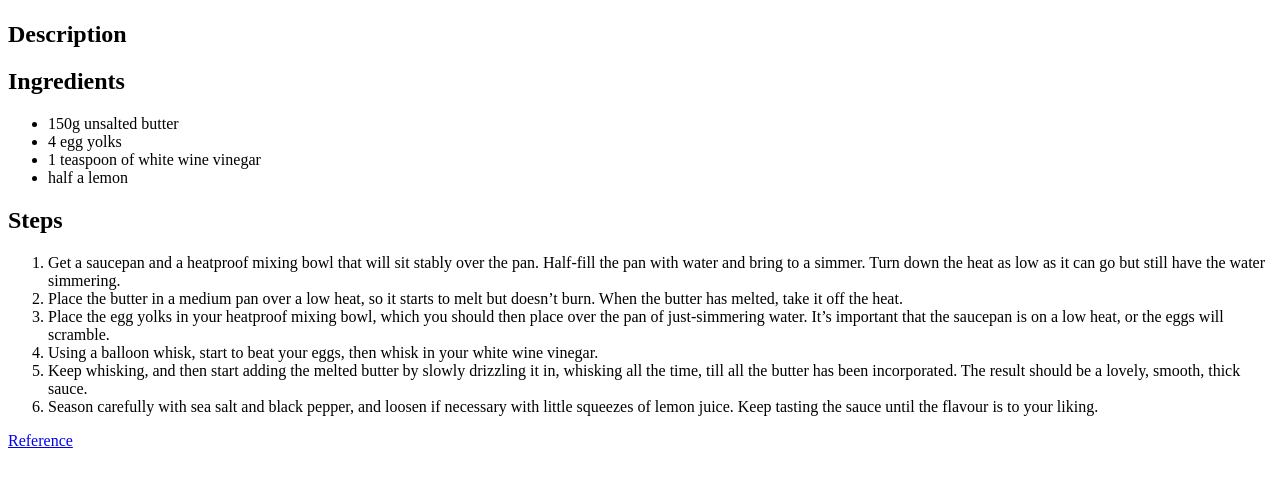
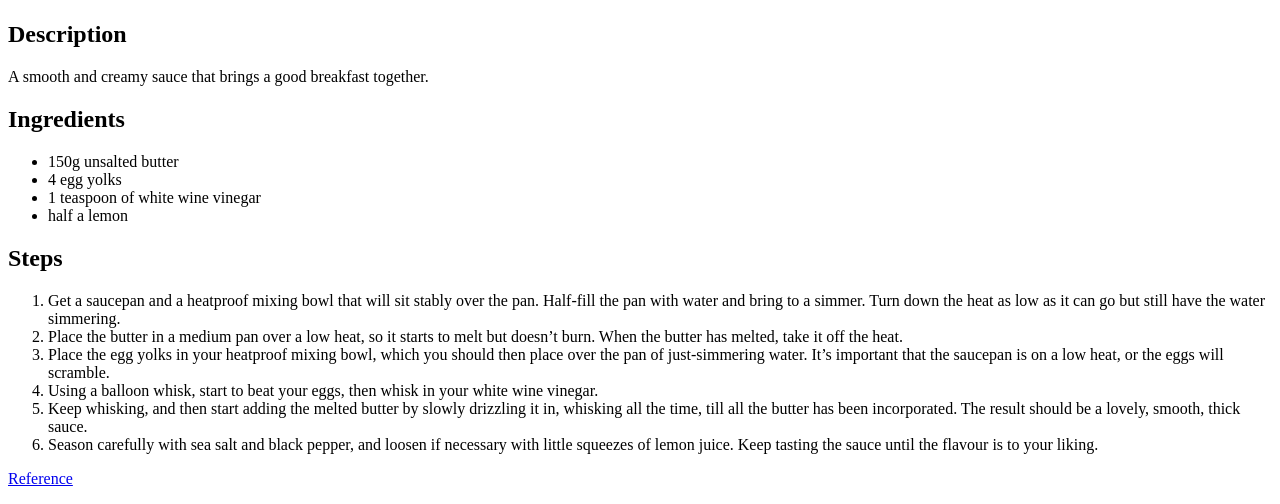
Before and after one commit to Ty-rell/Odin-recipes, a plain HTML site: page recipes/hollandaise-sauce.html in a window 1280 px wide. Shown: the part 319-823 px from the top of the page. Before the commit the page ends 800 px from the top, so only its background shows below. Drawn offline with Linux system fonts and the light colour scheme.

Commit message:
Completed

```diff
--- a/recipes/hollandaise-sauce.html
+++ b/recipes/hollandaise-sauce.html
@@ -11,7 +11,7 @@
     <h1>Hollandaise Sauce</h1>
     <img src="https://img.jamieoliver.com/jamieoliver/recipe-database/FLUdOX-9KLaBqSmRnNRU_X.jpg?tr=w-800,h-1066" width="270" alt="Hollandaise Sauce"></a>
     <h2>Description</h2>
-    <p></p>
+    <p>A smooth and creamy sauce that brings a good breakfast together.</p>
     <h2>Ingredients</h2>
     <ul>
         <li>150g unsalted butter</li>
```
